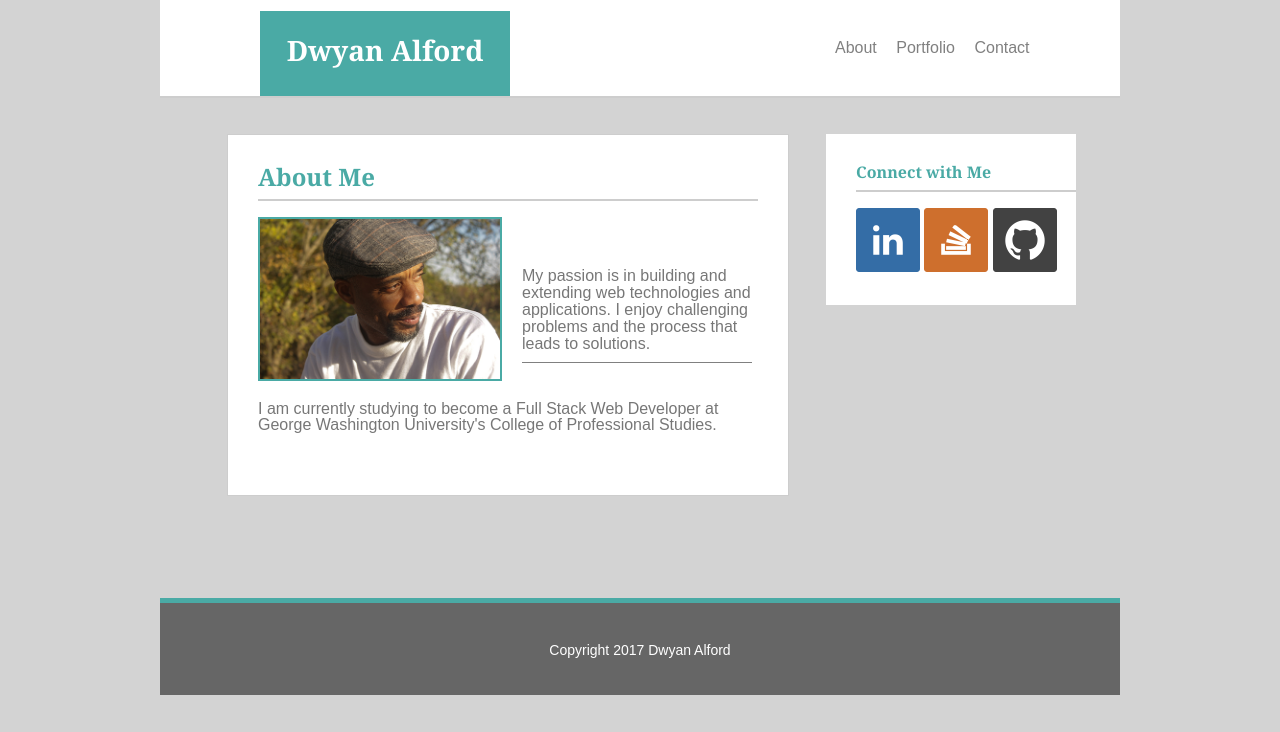
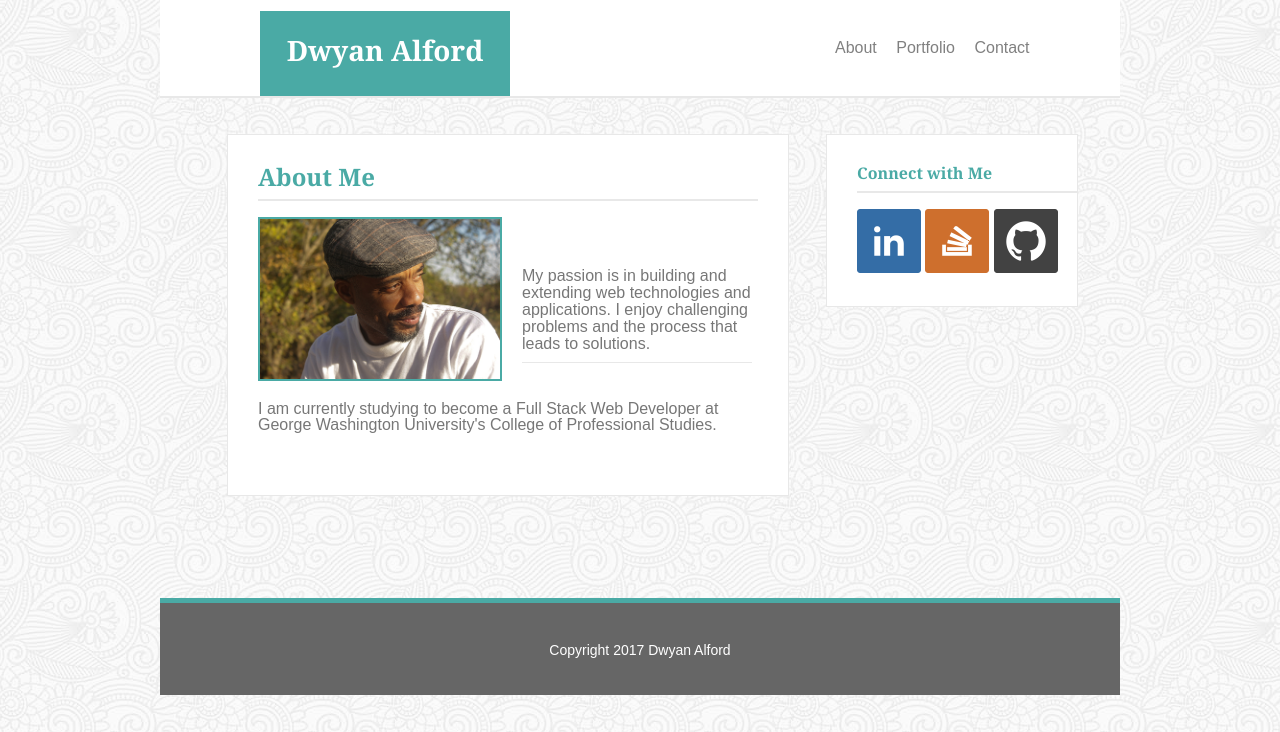
Before and after one commit to dwyanalford/Basic-Portfolio, a plain HTML site: page index.html in a window 1280 px wide. Shown: the top 732 px of the page. Drawn offline with Linux system fonts and the light colour scheme.

Commit message:
additional changes

```diff
--- a/Assets/css/style.css
+++ b/Assets/css/style.css
@@ -4,7 +4,8 @@ body {
 	font-family: 'Arial', 'Helvetica Neue', Helvetica, sans-serif;
 	color: #777777;
 	margin: 0 auto;
-	background-color: lightgrey;
+	background-image: url("../images/symphony.png");
+	/*background-color: lightgrey;*/
 }
 h1, h2 {
 	font-family: 'Georgia', Times, Times New Roman, serif;
@@ -16,7 +17,7 @@ h1 {
 #main-bar {
 	height: 96px;
 	position: relative;
-	border-bottom: 2px solid #cdcdcd;
+	border-bottom: 2px solid #e8e8e8;
 	background-color: #fff;
 }
 header {
@@ -63,13 +64,13 @@ section {
     margin-left: 67px;
     margin-top: 36px;
     padding: 30px;
-    border: 1px solid #cdcdcd;
+    border: 1px solid #e8e8e8;
     /*position: relative;*/
 }
 section h1, aside h2 {
 	font-weight: bold;
 	padding-bottom: 10px;
-	border-bottom: 2px solid #cdcdcd;
+	border-bottom: 2px solid #e8e8e8;
 }
 section img {
 	float: left;
@@ -81,7 +82,7 @@ section img {
     float: left;
     margin-left: 20px;
     margin-top: 50px;
-    border-bottom: 1px grey solid;
+    border-bottom: 1px #e8e8e8 solid;
     padding-bottom: 10px;
     line-height: 17px;
 }
@@ -112,6 +113,7 @@ aside {
     padding-top: 30px;
     padding-left: 30px;
     padding-bottom: 30px;
+    border: 1px solid #e8e8e8;
 }
 footer {
 	clear: both;
```
Also changed, not shown: 2 other files.
